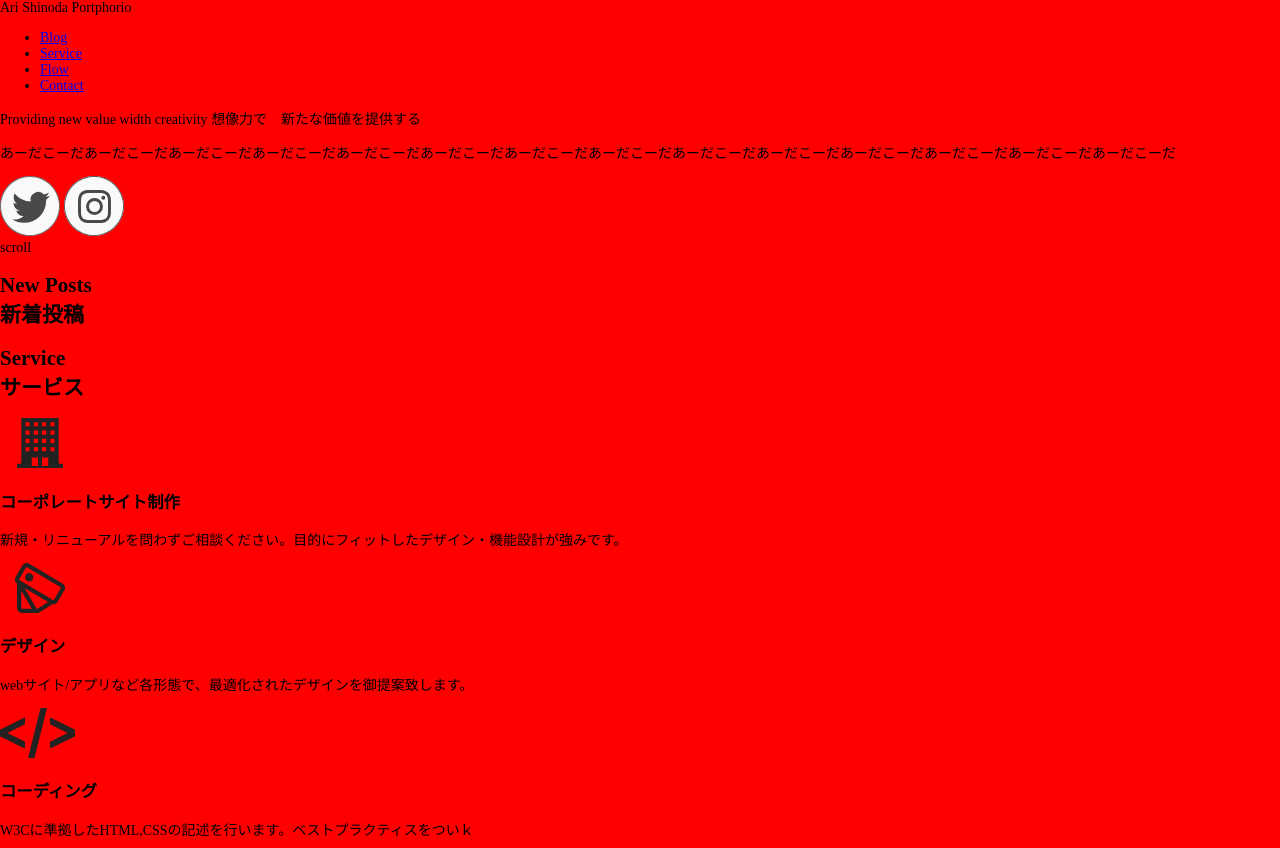
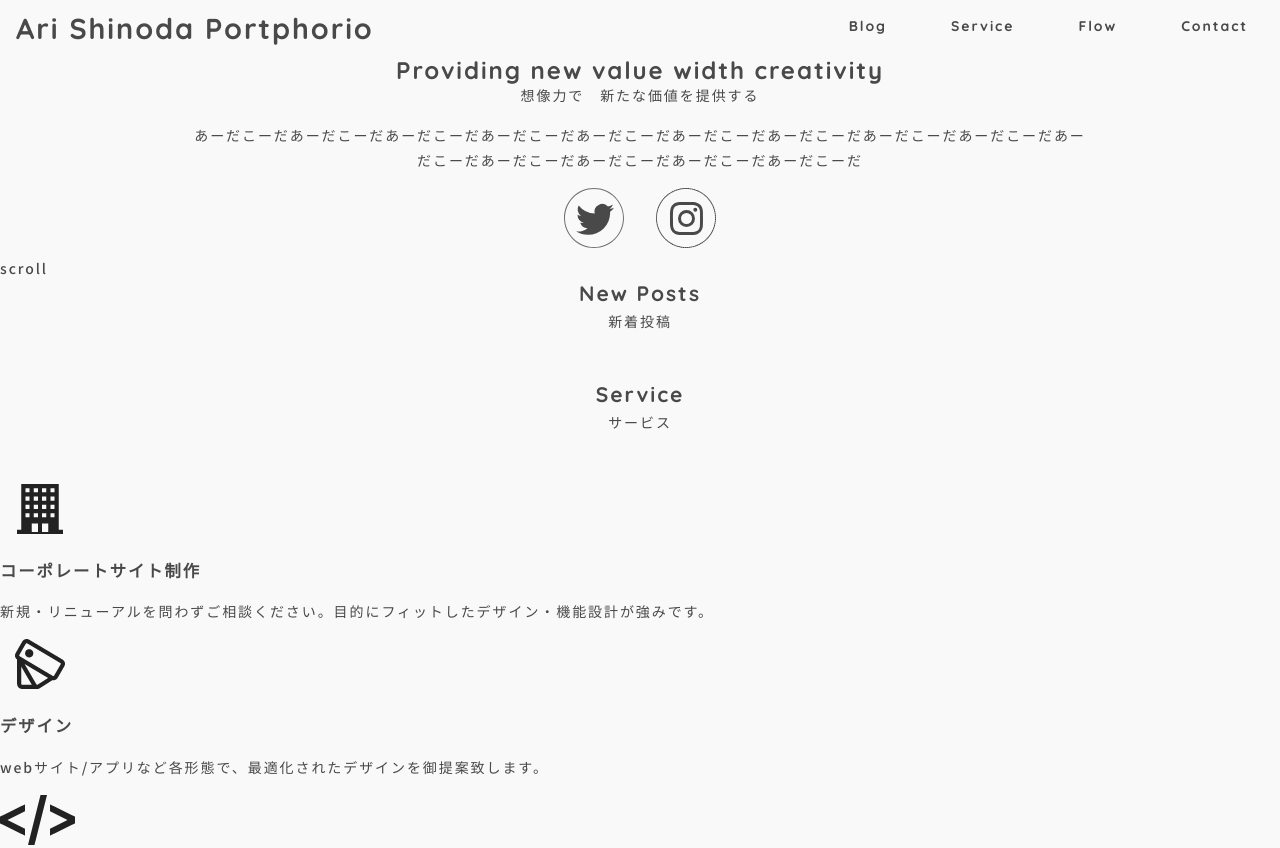
Before and after one commit to AriShinoda/portphorio1, a plain HTML site: page frontpage.html in a window 1280 px wide. Shown: the top 848 px of the page. Drawn offline with nearby package versions, Linux system fonts and the light colour scheme; files that its build step writes are made by us from their sources.

Commit message:
1/3 first

```diff
--- a/frontpage.html
+++ b/frontpage.html
@@ -3,14 +3,16 @@
  <head>
   <meta charset="UTF-8">
   <meta name="viewport" content="width=device-width, initial-scale=1.0">
-  <link rel="stylesheet" href="index.css">
+  <link rel="stylesheet" href="css/index.css">
+  <link rel="preconnect" href="https://fonts.gstatic.com">
+<link href="https://fonts.googleapis.com/css2?family=Noto+Sans+JP:wght@400;500;700;900&family=Quicksand:wght@400;500;600;700&display=swap" rel="stylesheet">
   <title>Ari Shinoda Portphorio</title>
  </head>
  <body>
   <header>
    <div class="pcnav-bar">
-    <span class="sitename">Ari Shinoda Portphorio</span>
-    <ul class="navmenu">
+    <span class="sitename font-en">Ari Shinoda Portphorio</span>
+    <ul class="navmenu font-en">
      <li class="navmenu-item"><a class="navmenu-item__link" href="#">Blog</a></li>
      <li class="navmenu-item"><a class="navmenu-item__link" href="#service">Service</a></li>
      <li class="navmenu-item"><a class="navmenu-item__link" href="#flow">Flow</a></li>
@@ -19,14 +21,13 @@
    </div>
    <div class="spnav">
      <span></span>
-
    </div>
   </header>
 
   <main>
    <div class="fv-wrapper">
     <div class="catchcopy-box">
-     <span class="catchcopy-box_enword">Providing new value width creativity</span>
+     <span class="catchcopy-box_enword font-en">Providing new value width creativity</span>
      <span class="catchcopy-box_jpword">想像力で　新たな価値を提供する</span>
      <p class="catchcopy-box_sentence">あーだこーだあーだこーだあーだこーだあーだこーだあーだこーだあーだこーだあーだこーだあーだこーだあーだこーだあーだこーだあーだこーだあーだこーだあーだこーだあーだこーだ</p>
     </div>
@@ -39,12 +40,12 @@
 
    </div>
 
-   <section id="newposts" class="newposts">
-    <h2 id="newposts" class="sectiontitle">New Posts<br><span class="sectiontitle-jp">新着投稿</span></h2>
+   <section id="newposts" class="section-wrapper">
+    <h2 class="sectiontitle font-en">New Posts<br><span class="sectiontitle-jp font-jp">新着投稿</span></h2>
    </section>
 
-   <section id="service" class="service">
-    <h2 id="service" class="sectiontitle">Service<br><span class="sectiontitle-jp">サービス</span></h2>
+   <section id="service" class="section-wrapper">
+    <h2 class="sectiontitle font-en">Service<br><span class="sectiontitle-jp font-jp">サービス</span></h2>
 
     <div class="service-grid">
      <div class="service-grid_item">
@@ -120,10 +121,10 @@
     </div>
    </section>
 
-   <section id="flow" class="flow"></section>
+   <section id="flow" class="section-wrapper"></section>
   </main>
-  <footer id="contact" class="contact">
-   <h2 id="contact" class="sectiontitle">Contact<br><span class="sectiontitle-jp">お問い合わせ</span></h2>
+  <footer id="contact" class="section-wrapper">
+   <h2 class="sectiontitle font-en">Contact<br><span class="sectiontitle-jp font-jp">お問い合わせ</span></h2>
 
     <div class="footer-textgroup">
      <div class="footer-textgroup_item">
@@ -151,7 +152,7 @@
     <span class="footerlink-group_word">各アカウントのDMから。<br>フォローも是非よろしくお願いします！</span>
     </div>
 
-    <span class="contact-copylight">©arishinoda</span>
+    <span class="contact-copylight font-en">©arishinoda</span>
   </footer>
 
   <!-- js load -->
--- a/scss/mixin/_font.scss
+++ b/scss/mixin/_font.scss
@@ -12,16 +12,16 @@
 
  }
 
- @mixin fz-sectionTitle($weight) {
+ @mixin fz-sectiontitle($weight) {
   font-size: 1.5rem;
   letter-spacing: .12rem;
   font-weight: $weight;
  }
 
  @mixin fm-en {
-  font-family: sans-serif;
+  font-family: 'Quicksand' ,sans-serif;
  }
 
  @mixin fm-jp {
-  font-family: sans-serif;
+  font-family: 'Noto Sans JP',sans-serif;
  }
--- a/scss/mixin/_layout.scss
+++ b/scss/mixin/_layout.scss
@@ -0,0 +1,14 @@
+@mixin rowFlex {
+ display: flex;
+ flex-direction: row;
+}
+
+@mixin columnFlex {
+ display: flex;
+ flex-direction: column;
+}
+
+@mixin  outer-width {
+ max-width: 92%;
+ margin: 0 auto;
+}
--- a/scss/module/_header.scss
+++ b/scss/module/_header.scss
@@ -0,0 +1,29 @@
+.pcnav-bar {
+ margin: 0;
+ max-width: 100%;
+ @include rowFlex;
+ justify-content: space-between;
+
+ .sitename {
+  font-weight: 700;
+  font-size: 1.8rem;
+  margin: 1rem;
+ }
+
+ .navmenu {
+  list-style-type: none;
+  @include rowFlex;
+  font-weight: 700;
+
+  &-item {
+  padding-left: 0;
+  margin: 0 2rem;
+
+   &__link {
+    text-decoration: none;
+    @include font-black;
+
+   }
+  }
+ }
+}
--- a/scss/module/_main.scss
+++ b/scss/module/_main.scss
@@ -0,0 +1,54 @@
+main {
+ margin: 0 auto;
+ max-width: 100%;
+}
+
+.catchcopy-box {
+ @include columnFlex;
+ justify-content: center;
+ text-align: center;
+ margin: 0 auto;
+ padding: 0;
+ width: 70%;
+
+ &_enword {
+  @include fz-sectiontitle(700);
+ }
+
+ &_sentence {
+  width: 100%;
+ }
+}
+
+.linkicon-box {
+ @include rowFlex;
+ justify-content: center;
+ margin: 0 auto;
+ width: 50%;
+
+ &_item {
+  margin: 0 1rem;
+ }
+}
+
+.sectiontitle {
+ width: 50%;
+ margin: 0 auto;
+ text-align: center;
+ padding: 0 0 3rem 0;
+
+ &-jp {
+  @include fz-paragraph(700);
+ }
+}
+
+.section-wrapper {
+ max-width: 100%;
+ margin: 0 auto;
+}
+
+.service-grid {
+ @include outer-width;
+
+
+}
--- a/scss/module/_overall.scss
+++ b/scss/module/_overall.scss
@@ -3,5 +3,16 @@ body {
  font-size: 14px;
  margin: 0 auto;
  width: 100%;
- background-color: red;
+ @include white-bg;
+ @include fm-jp;
+ @include font-black;
+ @include fz-paragraph(500);
 }
+
+.font-en {
+ @include fm-en;
+}
+
+.font-jp {
+ @include fm-jp;
+}
```
Also changed, not shown: contact.html (added), css/index.css, post.html (added), posts.html (added).
